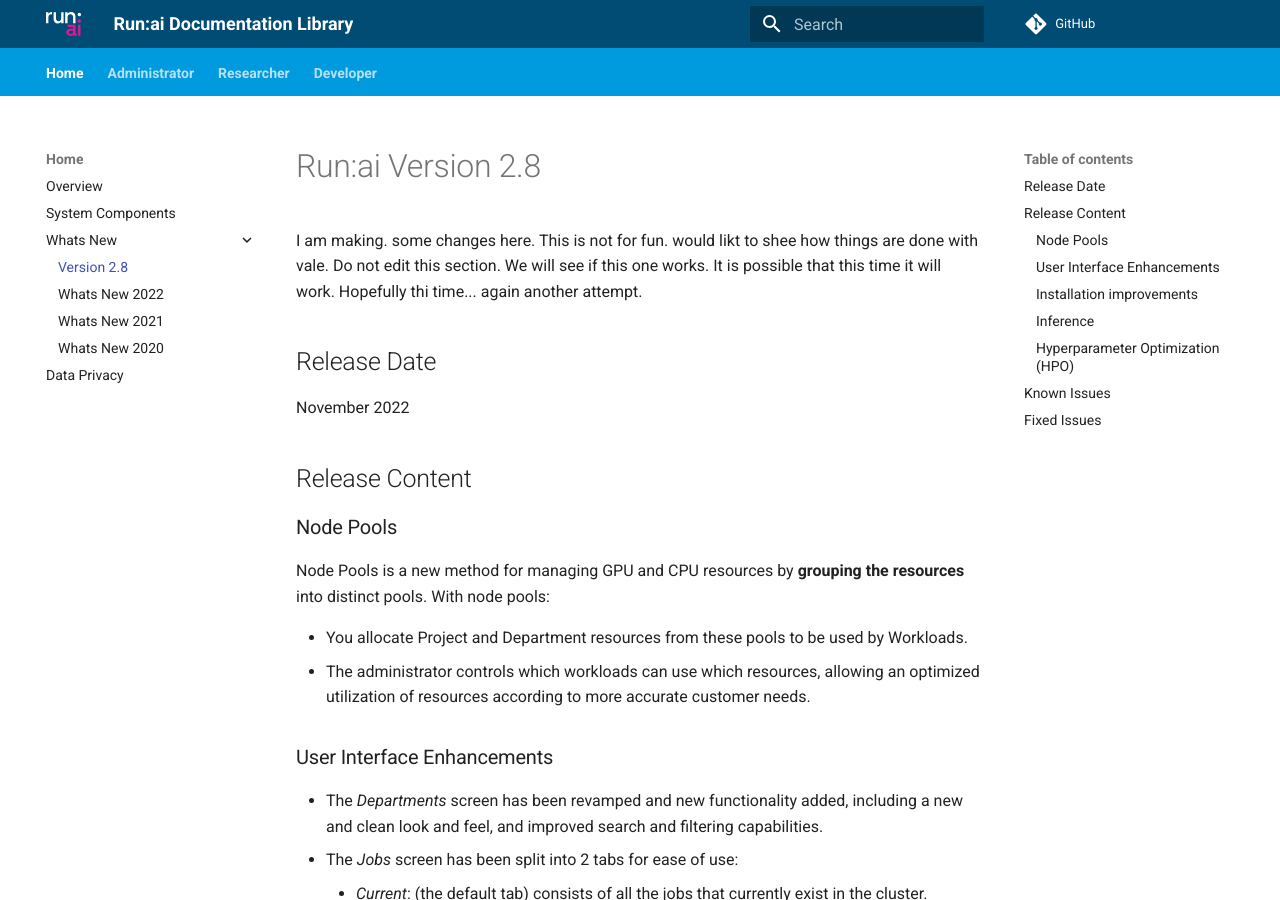
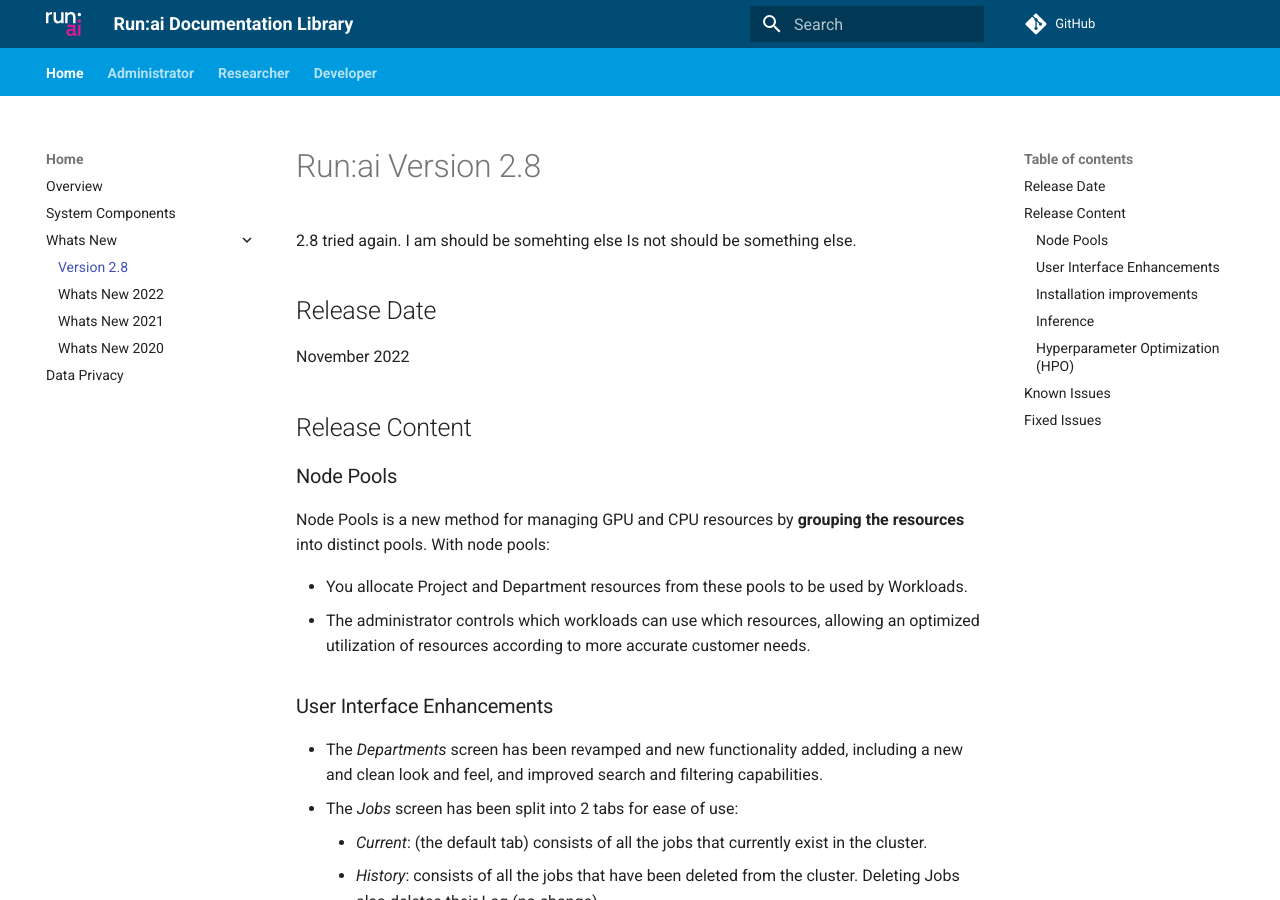
Before and after one commit to jasonnovichRunAI/gh-pages-test, an MkDocs documentation site: the page built from docs/home/whats-new-2-8.md, in a window 1280 px wide and 900 px high. Built offline with MkDocs 1.6.1 and Material for MkDocs 9.7.7, drawn with Linux system fonts in a browser that asks for light colours; comment, search, counter and statistics services are not loaded; the version menu is left out.

Commit message:
pr linting test #11

```diff
--- a/docs/home/whats-new-2-8.md
+++ b/docs/home/whats-new-2-8.md
@@ -1,11 +1,8 @@
 # Run:ai Version 2.8
 
-I am making. some changes here. This is not for fun. would likt to shee how things are done with vale.
-Do not edit this section.
-We will see if this one works.
-It is possible that this time it will work.
-Hopefully thi time...
-again another attempt.
+2.8 tried again.
+I am should be somehting else
+Is not should be something else.
 
 ## Release Date
  November 2022
```
